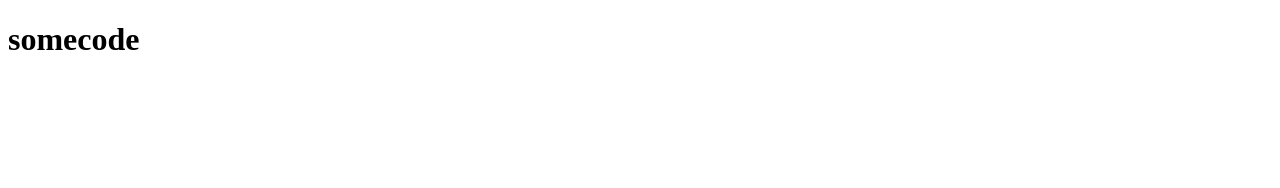
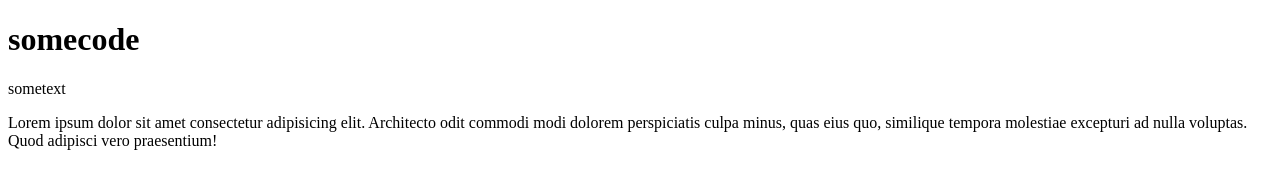
Before and after one commit to Dvivevski/testrep, a plain HTML site: page index.html in a window 1280 px wide. Drawn offline with Linux system fonts and the light colour scheme.

Commit message:
added pp

```diff
--- a/index.html
+++ b/index.html
@@ -1,14 +1,25 @@
 <!DOCTYPE html>
 <html lang="en">
+
 <head>
     <meta charset="UTF-8">
     <meta http-equiv="X-UA-Compatible" content="IE=edge">
     <meta name="viewport" content="width=device-width, initial-scale=1.0">
     <title>Document</title>
 </head>
+
 <body>
 
-<h1>somecode</h1>
+    <h1>somecode</h1>
+
+
+    <p>sometext</p>
+
+
+    <p>Lorem ipsum dolor sit amet consectetur adipisicing elit. Architecto odit commodi modi dolorem perspiciatis culpa
+        minus, quas eius quo, similique tempora molestiae excepturi ad nulla voluptas. Quod adipisci vero praesentium!
+    </p>
 
 </body>
+
 </html>
```
